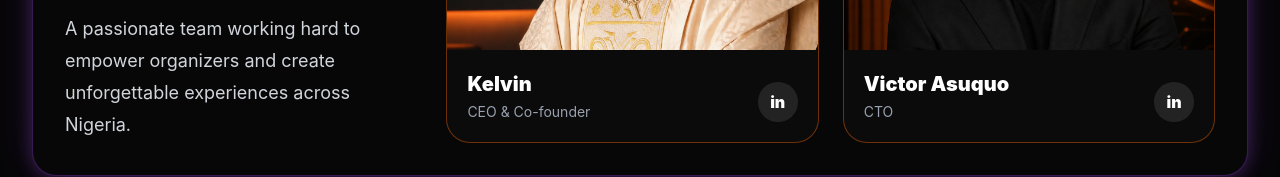
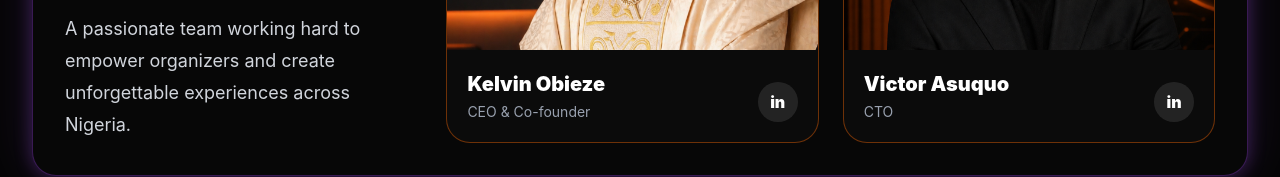
Before and after one commit to vicsystems55/eventoga, a Vue app: page /about in a window 1280 px wide. Shown: the part 2753-2930 px from the top of the page. Built offline with nearby package versions, Linux system fonts and the light colour scheme.

Commit message:
super admin profile

```diff
--- a/src/pages/aboutPage.vue
+++ b/src/pages/aboutPage.vue
@@ -410,7 +410,7 @@ const differenceItems = [
 
 const teamMembers = [
   {
-    name: 'Kelvin',
+    name: 'Kelvin Obieze',
     role: 'CEO & Co-founder',
     image: kelvin,
   },
```
